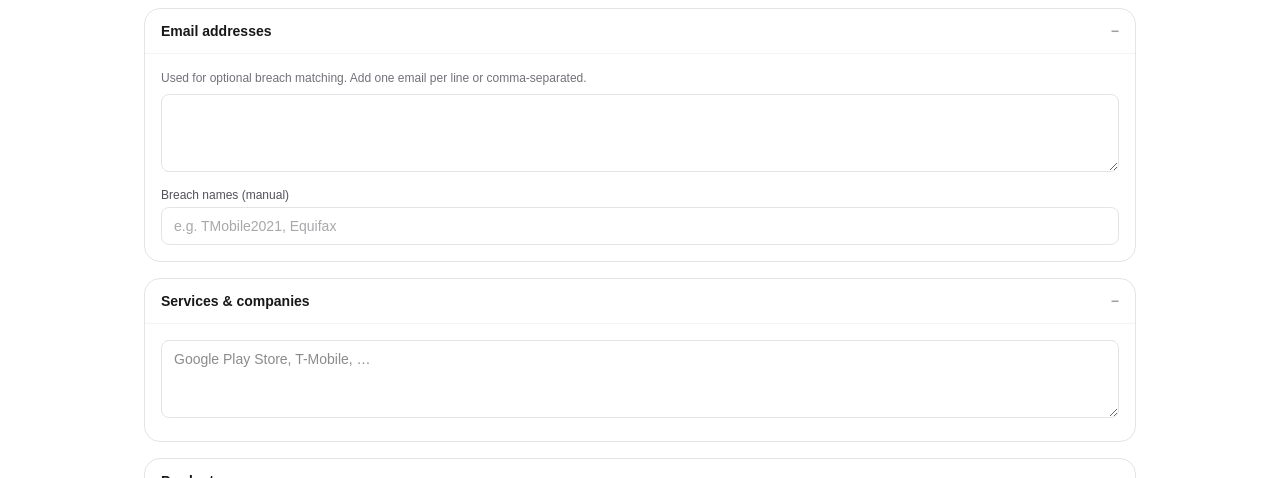
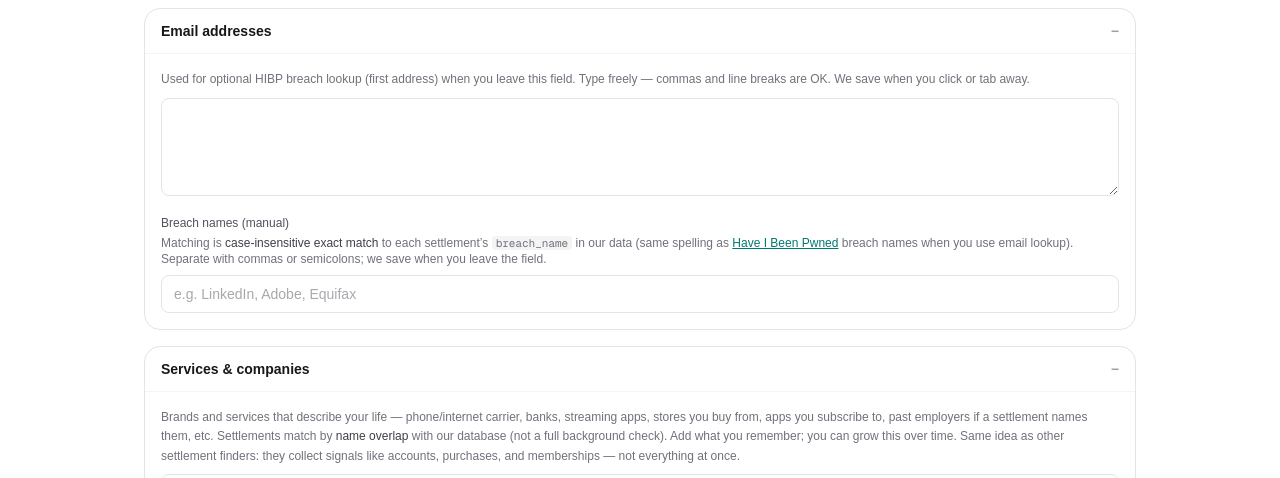
Before and after one commit to mwheelermba/settlement-scan, a Next.js app: page /profile in a window 1280 px wide. Shown: the part 322-800 px from the top of the page. Built offline with nearby package versions, Linux system fonts and the light colour scheme; no server answers.

Commit message:
First iteration - fix UI performance and usability

```diff
--- a/src/components/ProfileForm.tsx
+++ b/src/components/ProfileForm.tsx
@@ -2,13 +2,20 @@
 
 import { lookupBreachesForEmail } from "@/lib/hibp";
 import type { UserProfile } from "@/lib/types";
-import { useCallback, useEffect, useState } from "react";
+import { useCallback, useEffect, useRef, useState } from "react";
 
 const US_STATES = [
   "AL", "AK", "AZ", "AR", "CA", "CO", "CT", "DE", "FL", "GA", "HI", "ID", "IL", "IN", "IA", "KS", "KY", "LA", "ME",
   "MD", "MA", "MI", "MN", "MS", "MO", "MT", "NE", "NV", "NH", "NJ", "NM", "NY", "NC", "ND", "OH", "OK", "OR", "PA",
   "RI", "SC", "SD", "TN", "TX", "UT", "VT", "VA", "WA", "WV", "WI", "WY", "DC",
 ];
+
+function parseListFlexible(raw: string): string[] {
+  return raw
+    .split(/[\n,;]+/)
+    .map((s) => s.trim())
+    .filter(Boolean);
+}
 
 function Section({
   title,
@@ -45,24 +52,85 @@ export function ProfileForm({
   const [savedFlash, setSavedFlash] = useState(false);
   const [hibpNote, setHibpNote] = useState<string | null>(null);
 
+  const flashTimerRef = useRef<ReturnType<typeof setTimeout> | null>(null);
+
+  const scheduleSaveFlash = useCallback(() => {
+    if (flashTimerRef.current) clearTimeout(flashTimerRef.current);
+    flashTimerRef.current = setTimeout(() => {
+      setSavedFlash(true);
+      flashTimerRef.current = null;
+    }, 750);
+  }, []);
+
+  useEffect(() => {
+    return () => {
+      if (flashTimerRef.current) clearTimeout(flashTimerRef.current);
+    };
+  }, []);
+
+  useEffect(() => {
+    if (!savedFlash) return;
+    const id = window.setTimeout(() => setSavedFlash(false), 1600);
+    return () => window.clearTimeout(id);
+  }, [savedFlash]);
+
   const save = useCallback(
     (next: UserProfile) => {
       onChange(next);
-      setSavedFlash(true);
+      scheduleSaveFlash();
+    },
+    [onChange, scheduleSaveFlash]
+  );
+
+  const saveQuiet = useCallback(
+    (next: UserProfile) => {
+      onChange(next);
     },
     [onChange]
   );
 
+  const [emailDraft, setEmailDraft] = useState(() => profile.emails.join("\n"));
+  const [servicesDraft, setServicesDraft] = useState(() =>
+    [...profile.services, ...profile.companies_purchased_from].join("\n")
+  );
+  const [productsDraft, setProductsDraft] = useState(() => profile.products.join("\n"));
+  const [breachDraft, setBreachDraft] = useState(() => profile.breach_names.join(", "));
+
+  const emailsKey = profile.emails.join("|");
   useEffect(() => {
-    if (!savedFlash) return;
-    const id = window.setTimeout(() => setSavedFlash(false), 1000);
-    return () => window.clearTimeout(id);
-  }, [savedFlash]);
+    queueMicrotask(() => setEmailDraft(profile.emails.join("\n")));
+  }, [emailsKey]); // eslint-disable-line react-hooks/exhaustive-deps -- sync when stored emails change
 
-  async function onEmailBlur(email: string) {
-    if (!email.trim()) return;
+  const servicesKey = [...profile.services, ...profile.companies_purchased_from].join("|");
+  useEffect(() => {
+    queueMicrotask(() =>
+      setServicesDraft([...profile.services, ...profile.companies_purchased_from].join("\n"))
+    );
+  }, [servicesKey]); // eslint-disable-line react-hooks/exhaustive-deps -- sync when stored list changes
+
+  const productsKey = profile.products.join("|");
+  useEffect(() => {
+    queueMicrotask(() => setProductsDraft(profile.products.join("\n")));
+  }, [productsKey]); // eslint-disable-line react-hooks/exhaustive-deps -- sync when stored list changes
+
+  const breachKey = profile.breach_names.join("|");
+  useEffect(() => {
+    queueMicrotask(() => setBreachDraft(profile.breach_names.join(", ")));
+  }, [breachKey]); // eslint-disable-line react-hooks/exhaustive-deps -- sync when stored list changes
+
+  async function commitEmailsAndMaybeHibp() {
+    const emails = parseListFlexible(emailDraft);
+    const next: UserProfile = { ...profile, emails };
+    saveQuiet(next);
+    scheduleSaveFlash();
+
+    const first = emails[0]?.trim();
+    if (!first) {
+      setHibpNote(null);
+      return;
+    }
     setHibpNote(null);
-    const res = await lookupBreachesForEmail(email);
+    const res = await lookupBreachesForEmail(first);
     if (res.disabled) {
       setHibpNote("Add breach names manually or check haveibeenpwned.com — API key not configured.");
       return;
@@ -71,13 +139,33 @@ export function ProfileForm({
       setHibpNote(res.error);
       return;
     }
-    const merged = new Set([...profile.breach_names, ...res.breachNames]);
-    save({ ...profile, breach_names: [...merged] });
+    const merged = new Set([...next.breach_names, ...res.breachNames]);
+    saveQuiet({ ...next, breach_names: [...merged] });
+    setBreachDraft([...merged].join(", "));
     setHibpNote(
       res.breachNames.length
-        ? `Matched ${res.breachNames.length} known breach(es). Saved to profile.`
-        : "No known breaches for this email."
+        ? `Found ${res.breachNames.length} known breach name(s) from HIBP — saved to “Breach names” below.`
+        : "No known breaches for that email in HIBP."
     );
+    scheduleSaveFlash();
+  }
+
+  function commitServices() {
+    const parts = parseListFlexible(servicesDraft);
+    save({ ...profile, services: parts, companies_purchased_from: [] });
+  }
+
+  function commitProducts() {
+    const parts = parseListFlexible(productsDraft);
+    save({ ...profile, products: parts });
+  }
+
+  function commitBreaches() {
+    const parts = breachDraft
+      .split(/[,;]+/)
+      .map((s) => s.trim())
+      .filter(Boolean);
+    save({ ...profile, breach_names: parts });
   }
 
   return (
@@ -117,76 +205,75 @@ export function ProfileForm({
       </Section>
 
       <Section title="Email addresses">
-        <p className="mb-2 text-xs text-zinc-500">
-          Used for optional breach matching. Add one email per line or comma-separated.
+        <p className="mb-2 text-xs leading-relaxed text-zinc-500">
+          Used for optional HIBP breach lookup (first address) when you leave this field. Type freely — commas and line
+          breaks are OK. We save when you click or tab away.
         </p>
         <textarea
-          rows={3}
-          value={profile.emails.join(", ")}
-          onChange={(e) =>
-            save({
-              ...profile,
-              emails: e.target.value
-                .split(/[\n,]+/)
-                .map((s) => s.trim())
-                .filter(Boolean),
-            })
-          }
-          onBlur={(e) => {
-            const first = e.target.value.split(/[\n,]+/)[0]?.trim();
-            if (first) void onEmailBlur(first);
-          }}
+          rows={4}
+          value={emailDraft}
+          onChange={(e) => setEmailDraft(e.target.value)}
+          onBlur={() => void commitEmailsAndMaybeHibp()}
+          spellCheck={false}
           className="w-full rounded-lg border border-zinc-200 bg-white px-3 py-2 text-sm dark:border-zinc-700 dark:bg-zinc-900"
         />
         {hibpNote && <p className="mt-2 text-xs text-zinc-600 dark:text-zinc-400">{hibpNote}</p>}
-        <label className="mt-2 flex flex-col gap-1 text-xs font-medium text-zinc-600 dark:text-zinc-400">
+        <label className="mt-3 flex flex-col gap-1 text-xs font-medium text-zinc-600 dark:text-zinc-400">
           Breach names (manual)
+          <p className="mb-1 font-normal text-zinc-500">
+            Matching is <span className="font-medium text-zinc-700 dark:text-zinc-300">case-insensitive exact match</span>{" "}
+            to each settlement’s <code className="rounded bg-zinc-100 px-1 text-[11px] dark:bg-zinc-800">breach_name</code>{" "}
+            in our data (same spelling as{" "}
+            <a
+              href="https://haveibeenpwned.com"
+              target="_blank"
+              rel="noopener noreferrer"
+              className="text-teal-700 underline dark:text-teal-400"
+            >
+              Have I Been Pwned
+            </a>{" "}
+            breach names when you use email lookup). Separate with commas or semicolons; we save when you leave the
+            field.
+          </p>
           <input
-            value={profile.breach_names.join(", ")}
-            onChange={(e) =>
-              save({
-                ...profile,
-                breach_names: e.target.value
-                  .split(",")
-                  .map((s) => s.trim())
-                  .filter(Boolean),
-              })
-            }
-            placeholder="e.g. TMobile2021, Equifax"
+            value={breachDraft}
+            onChange={(e) => setBreachDraft(e.target.value)}
+            onBlur={commitBreaches}
+            placeholder="e.g. LinkedIn, Adobe, Equifax"
+            spellCheck={false}
             className="rounded-lg border border-zinc-200 bg-white px-3 py-2 text-sm dark:border-zinc-700 dark:bg-zinc-900"
           />
         </label>
       </Section>
 
       <Section title="Services & companies">
+        <p className="mb-2 text-xs leading-relaxed text-zinc-500">
+          Brands and services that describe your life — phone/internet carrier, banks, streaming apps, stores you buy
+          from, apps you subscribe to, past employers if a settlement names them, etc. Settlements match by{" "}
+          <span className="font-medium text-zinc-700 dark:text-zinc-300">name overlap</span> with our database (not a full
+          background check). Add what you remember; you can grow this over time. Same idea as other settlement finders:
+          they collect signals like accounts, purchases, and memberships — not everything at once.
+        </p>
         <textarea
-          rows={3}
-          value={[...profile.services, ...profile.companies_purchased_from].join(", ")}
-          onChange={(e) => {
-            const parts = e.target.value
-              .split(",")
-              .map((s) => s.trim())
-              .filter(Boolean);
-            save({ ...profile, services: parts, companies_purchased_from: [] });
-          }}
-          placeholder="Google Play Store, T-Mobile, …"
+          rows={4}
+          value={servicesDraft}
+          onChange={(e) => setServicesDraft(e.target.value)}
+          onBlur={commitServices}
+          placeholder={"One per line, or separate with commas\ne.g. Google Play Store\nT-Mobile"}
           className="w-full rounded-lg border border-zinc-200 bg-white px-3 py-2 text-sm dark:border-zinc-700 dark:bg-zinc-900"
         />
       </Section>
 
       <Section title="Products">
+        <p className="mb-2 text-xs leading-relaxed text-zinc-500">
+          Specific products you bought or used if a settlement names them (supplements, devices, apps, etc.). Optional;
+          comma or line break between items. Saved when you leave the field.
+        </p>
         <textarea
-          rows={2}
-          value={profile.products.join(", ")}
-          onChange={(e) =>
-            save({
-              ...profile,
-              products: e.target.value
-                .split(",")
-                .map((s) => s.trim())
-                .filter(Boolean),
-            })
-          }
+          rows={3}
+          value={productsDraft}
+          onChange={(e) => setProductsDraft(e.target.value)}
+          onBlur={commitProducts}
           className="w-full rounded-lg border border-zinc-200 bg-white px-3 py-2 text-sm dark:border-zinc-700 dark:bg-zinc-900"
         />
       </Section>
@@ -217,7 +304,7 @@ export function ProfileForm({
       <div className="flex flex-wrap gap-3 rounded-xl border border-dashed border-zinc-300 p-4 dark:border-zinc-700">
         <button
           type="button"
-          className="text-sm font-medium text-teal-700 dark:text-teal-400"
+          className="cursor-pointer text-sm font-medium text-teal-700 dark:text-teal-400"
           onClick={() => {
             const blob = new Blob([JSON.stringify(profile, null, 2)], { type: "application/json" });
             const a = document.createElement("a");
```
